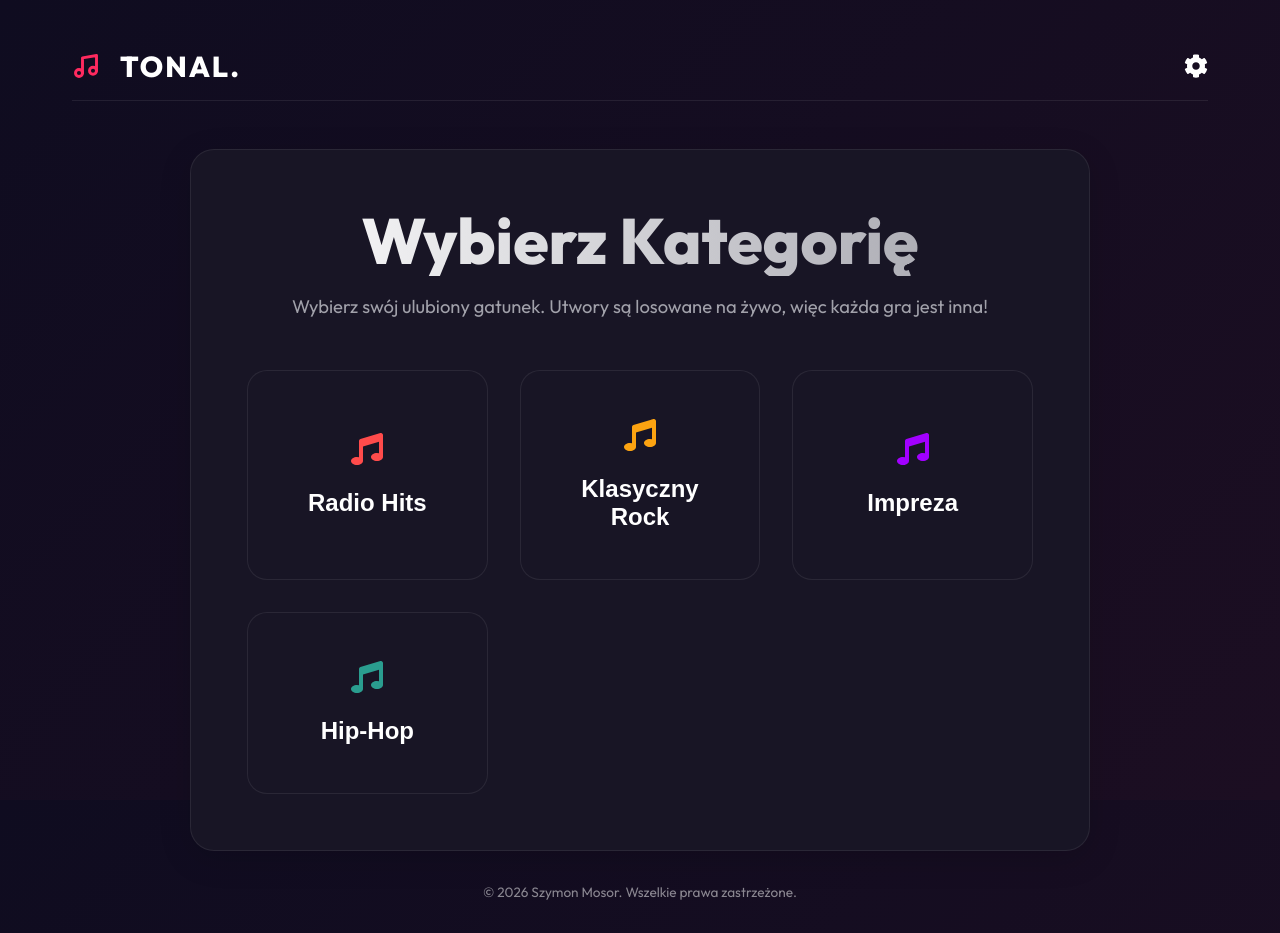
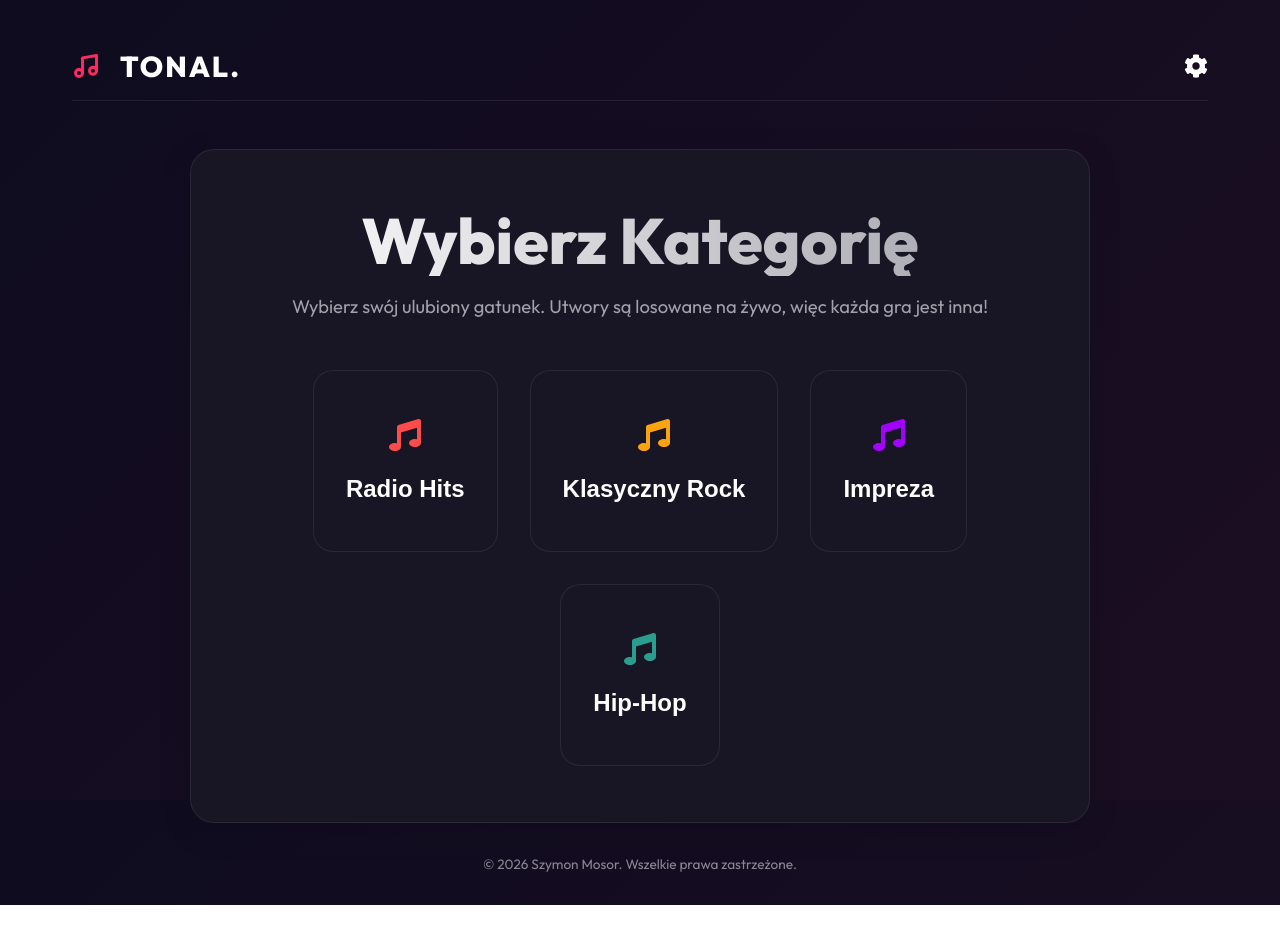
Before and after one commit to wawrzaszek/MusicQuiz, a React (Vite) app: page / in a window 1280 px wide. After the commit the page ends 905 px from the top, so only its background shows below. Built offline with nearby package versions, Linux system fonts and the light colour scheme.

Commit message:
Ułożono kategorie w jednej linii (flexbox zamiast grid)

```diff
--- a/src/App.css
+++ b/src/App.css
@@ -70,8 +70,10 @@
 
 /* Category Grid */
 .category-grid {
-  display: grid;
-  grid-template-columns: repeat(auto-fit, minmax(240px, 1fr));
+  display: flex;
+  flex-direction: row;
+  justify-content: center;
+  flex-wrap: wrap;
   gap: 2rem;
   margin-top: 3rem;
 }
```
